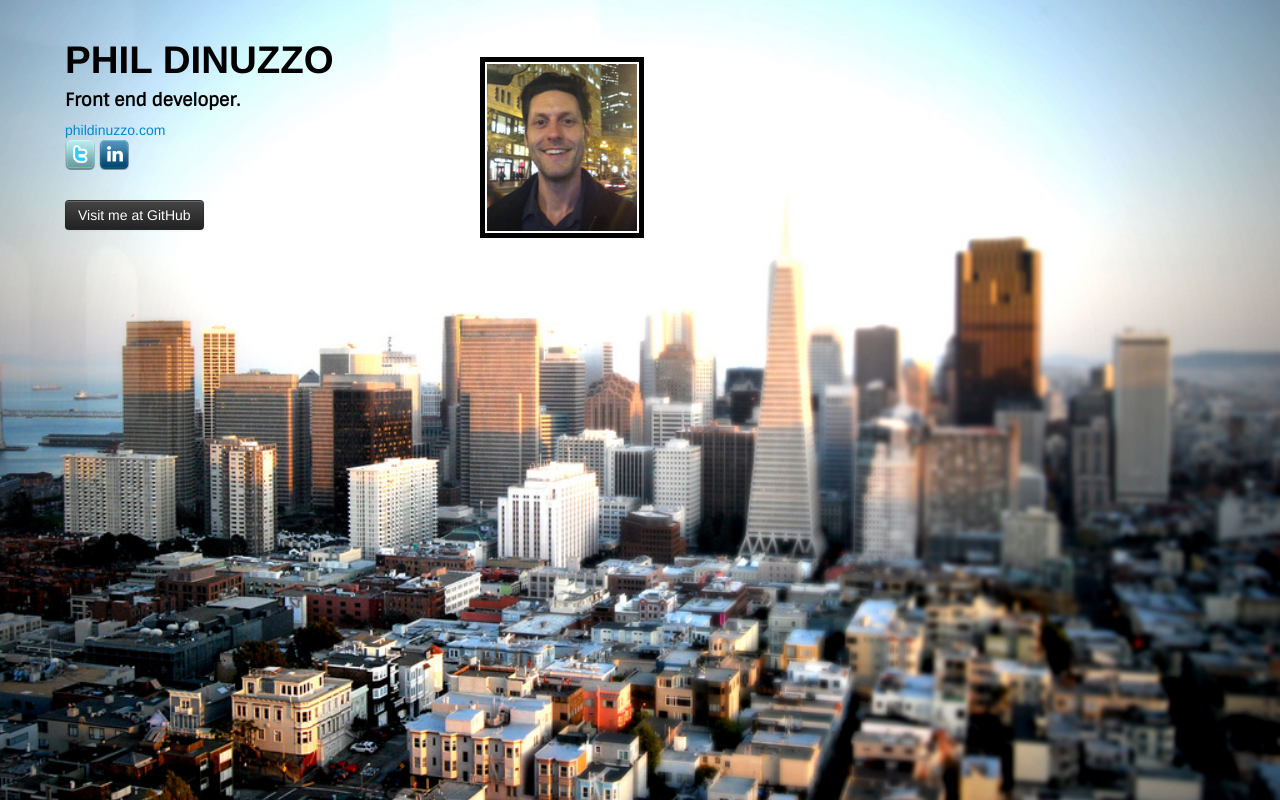
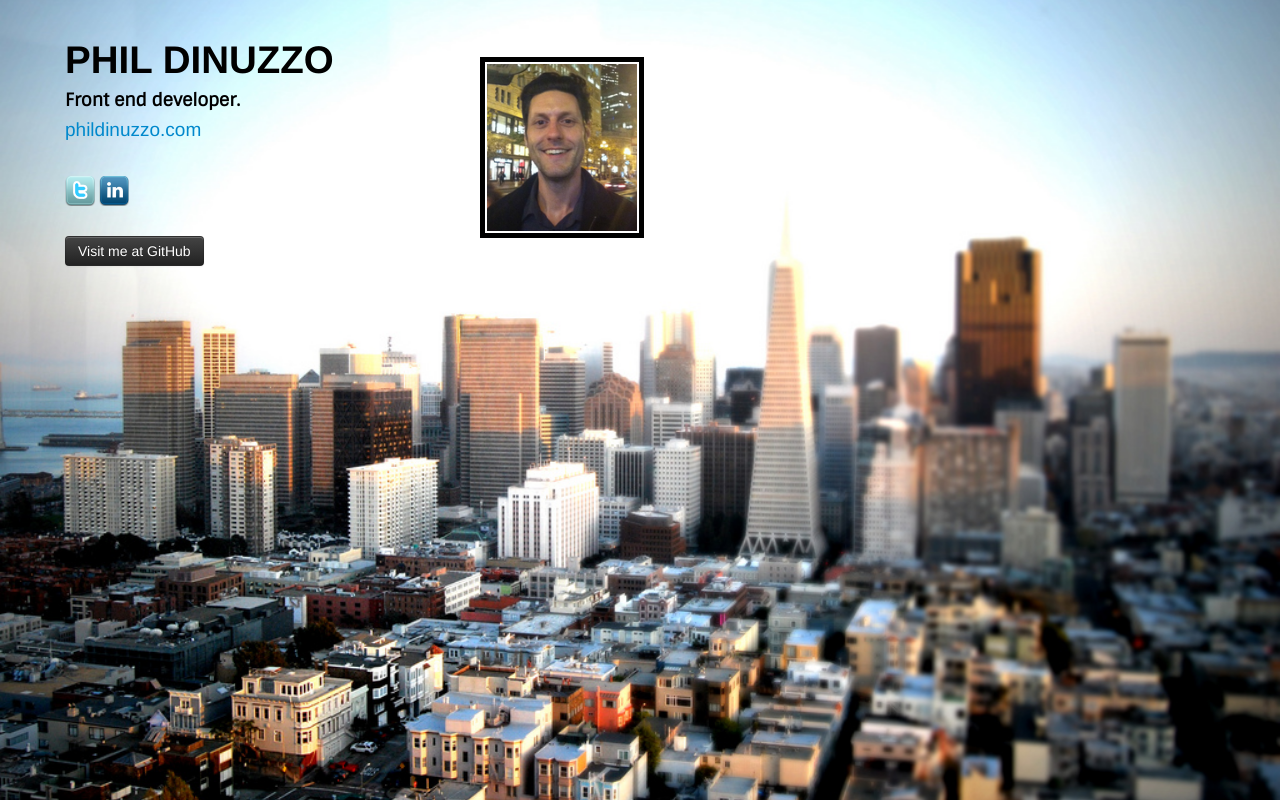
Before and after one commit to phildinuzzo/phildinuzzo.github.com, a plain HTML site: page index.html in a window 1280 px wide. Drawn offline with Linux system fonts and the light colour scheme.

Commit message:
Update style.css

```diff
--- a/css/style.css
+++ b/css/style.css
@@ -2,6 +2,14 @@
 
 */
 
+a {
+	font-size: 19px;
+
+}
+
+a:hover {
+	font-decoration: none;
+}
 
 h1 {
 	color: black;
@@ -38,6 +46,7 @@ h1 {
 
 #social {
 	margin-left: 0px;
+	margin-top: 35px;
 }
 
 #button {
```
